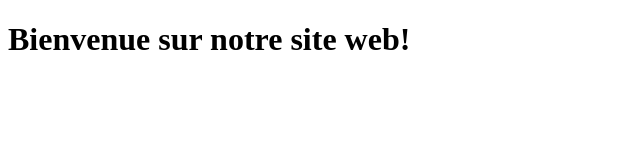
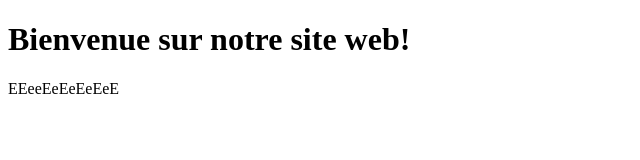
Before and after one commit to BlueMasterDev/TP_Git_Stash, a plain HTML site: page index.html in a window 1280 px wide. Shown: the whole page, without its empty margins (0-640 px from the left). Drawn offline with Linux system fonts and the light colour scheme.

Commit message:
changement dans index

```diff
--- a/index.html
+++ b/index.html
@@ -7,3 +7,4 @@
     <h1>Bienvenue sur notre site web!</h1>
 </body>
 </html>
+EEeeEeEeEeEeE
```
